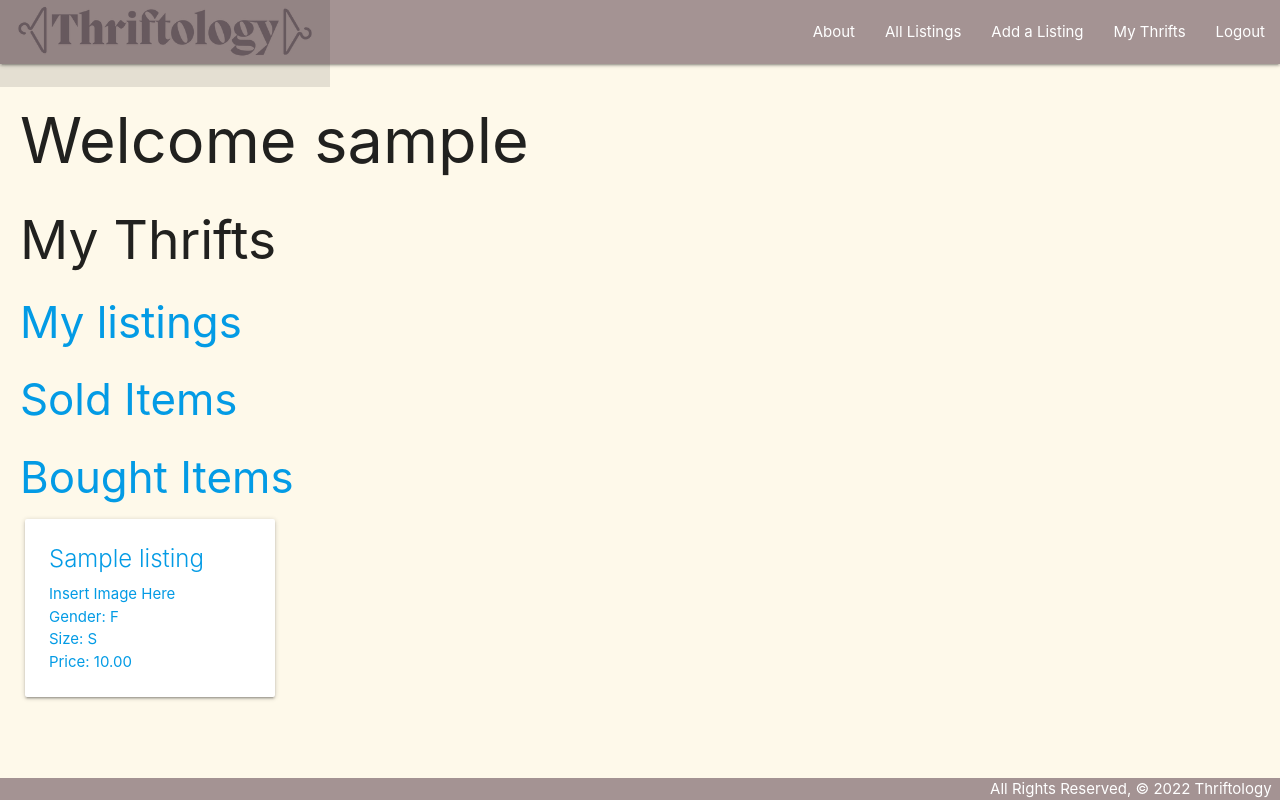
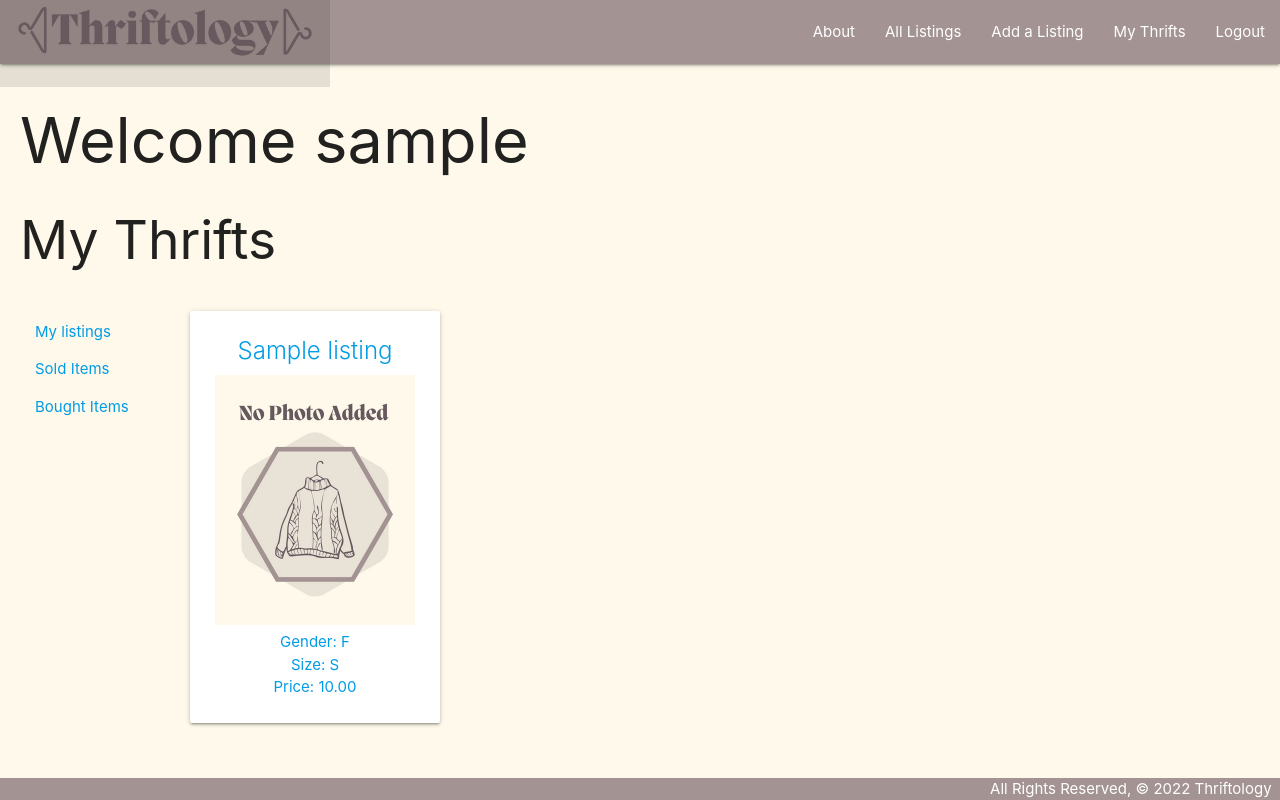
Before and after one commit to kjicodes/thriftology, a Django app: page /mythrifts/sold in a window 1280 px wide. Run offline with Django 4.2, Linux system fonts and the light colour scheme; a user stored in the database is signed in; tables that the repository leaves empty hold one stand-in row (values such as "Sample post").

Commit message:
mythrift html update to match css of index page

```diff
--- a/main_app/templates/mythrifts/index.html
+++ b/main_app/templates/mythrifts/index.html
@@ -3,16 +3,19 @@
 
 <h1>Welcome {{user}}</h1>
 <h2>My Thrifts</h2>
-<h3><a href="{%url 'mythrifts_listings'%}">My listings</a></h3>
-<h3><a href="{%url 'mythrifts_sold'%}">Sold Items</a></h3>
-<h3><a href="{%url 'mythrifts_bought'%}">Bought Items</a></h3>
-
+<div class="filters-listings">
+<div class="filters">
+    <p><a href="{%url 'mythrifts_listings'%}">My listings</a></p>
+    <p><a href="{%url 'mythrifts_sold'%}">Sold Items</a></p>
+    <p><a href="{%url 'mythrifts_bought'%}">Bought Items</a><p>
+  </div>
+<div class ="listing-grid">
 {%for listing in listings%}
 <a href="">
     <div class="card">
         <div class="card-content">
             <span class="card-title">{{ listing.title }}</span>
-            <p>Insert Image Here</p>
+            <img src="../../static/images/no-photo.png" width = 200px>
             <p>Gender: {{ listing.gender }}</p>
             <p>Size: {{ listing.size }}</p>
             <p>Price: {{ listing.price }}</p>
@@ -20,5 +23,6 @@
     </div>
   </a>
   {% endfor %}
-
+</div>
+</div>
 {% endblock %}
```
Also changed, not shown: main_app/migrations/0002_alter_listing_date_sold_alter_listing_gender_and_more.py, main_app/migrations/0002_alter_listing_price_alter_listing_size.py (deleted), main_app/migrations/0003_alter_listing_price.py (deleted), main_app/migrations/0004_alter_listing_size.py (deleted), main_app/migrations/0005_alter_listing_date_sold.py (deleted).
